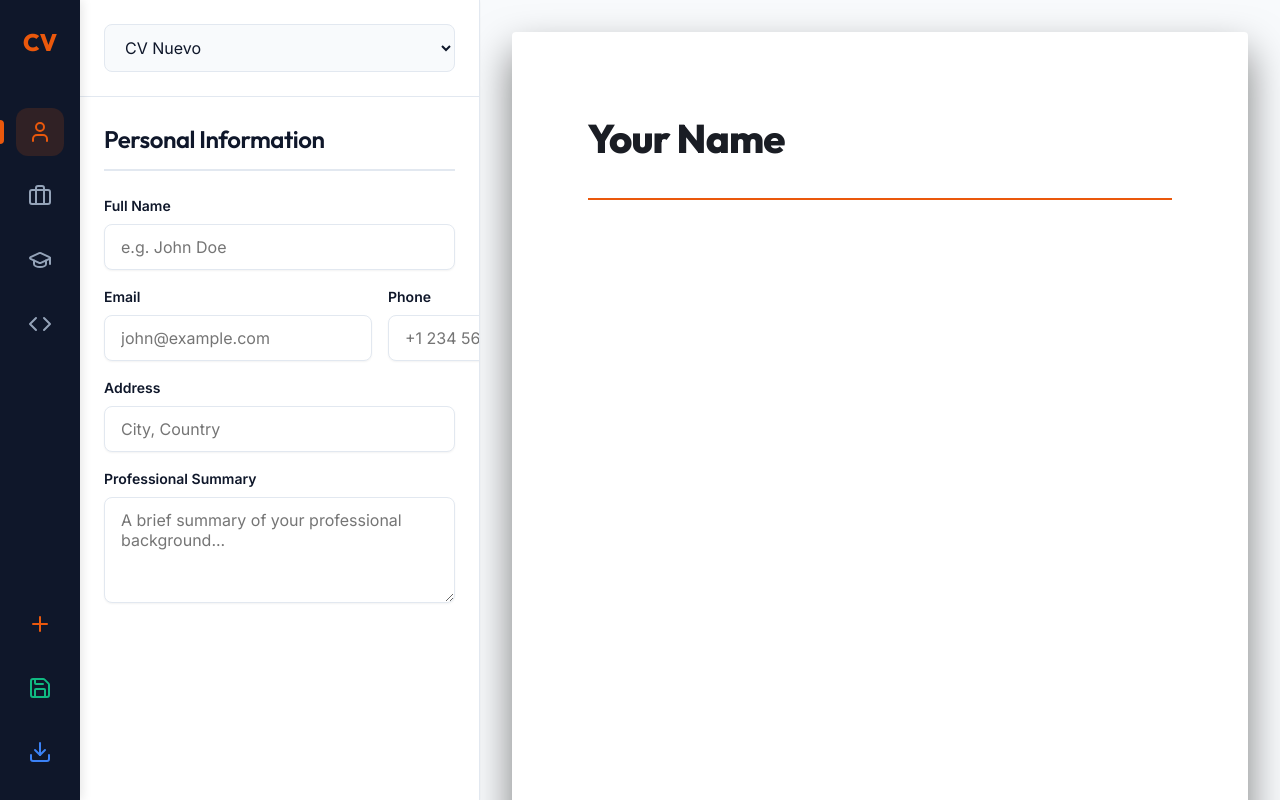
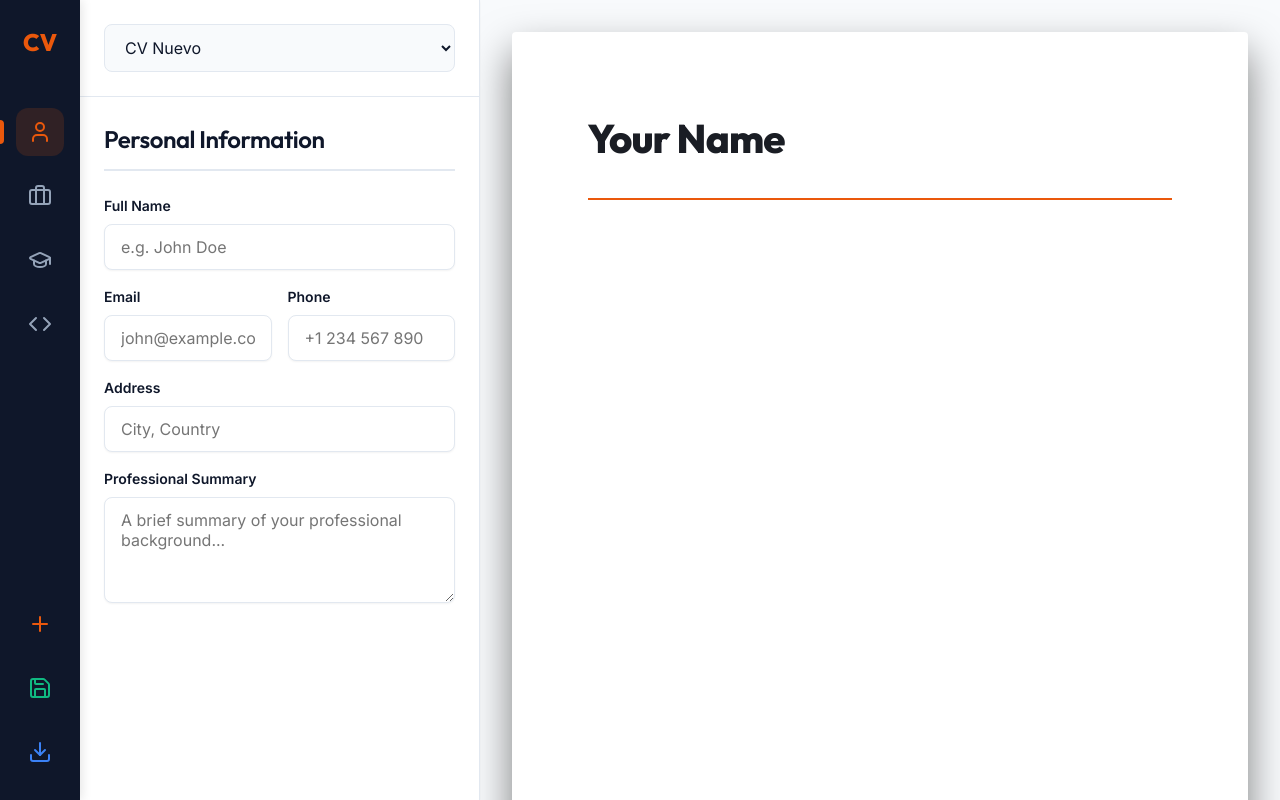
Before and after one commit to konstantinWDK/CV-Creator, a React (Vite) app: page / in a window 1280 px wide. Built offline with nearby package versions, Linux system fonts and the light colour scheme.

Commit message:
Fix campos que se salen fuera de la barra

```diff
--- a/src/index.css
+++ b/src/index.css
@@ -276,6 +276,7 @@ h6 {
   flex-direction: column;
   gap: var(--space-2);
   margin-bottom: var(--space-4);
+  min-width: 0;
 }
 
 .form-row {
@@ -292,6 +293,7 @@ label {
 
 input,
 textarea {
+  width: 100%;
   background: #ffffff;
   border: 1px solid var(--glass-border);
   border-radius: var(--radius-md);
@@ -301,6 +303,7 @@ textarea {
   font-size: 1rem;
   transition: all 0.2s ease;
   box-shadow: var(--shadow-sm);
+  box-sizing: border-box;
 }
 
 input:focus,
```
